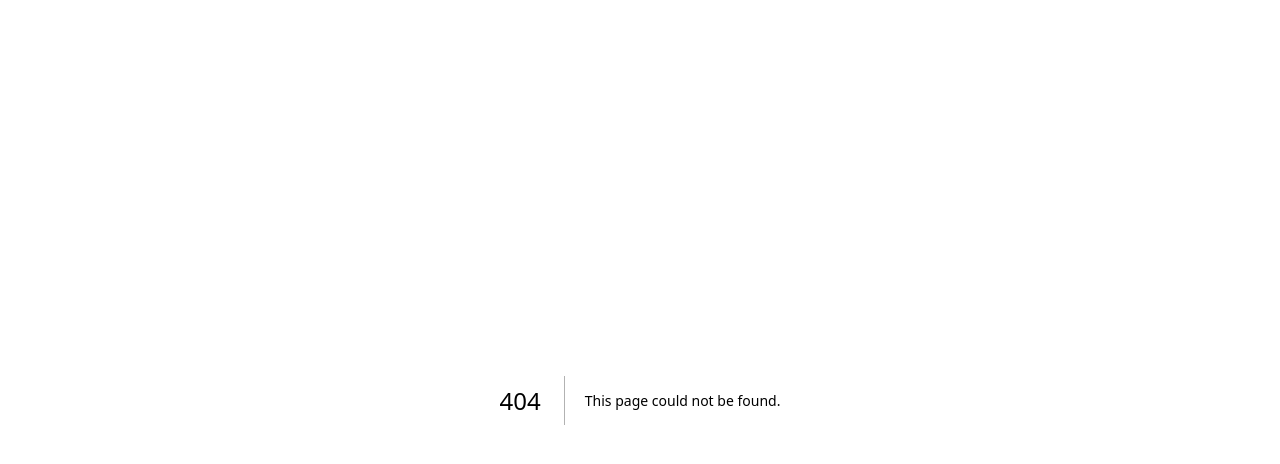
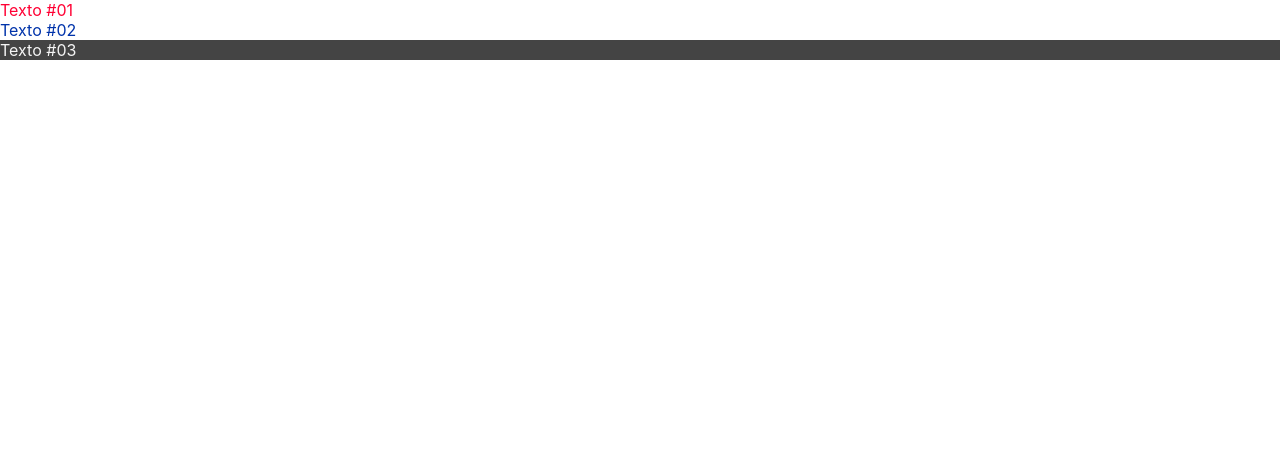
Before and after one commit to DiogoKenway/curso-nextjs, a Next.js app: page /css/integracao1 in a window 1280 px wide. Before the commit this address had no page. Shown: the top 464 px of the page. Built offline with nearby package versions, Linux system fonts and the light colour scheme.

Commit message:
integration with css in NextJs

```diff
--- a/pages/_app.jsx
+++ b/pages/_app.jsx
@@ -1,4 +1,5 @@
 import '../styles/globals.css'
+import "../pages/css/integracao1.css";
 
 function MyApp({ Component, pageProps }) {
   return <Component {...pageProps} />
--- a/pages/basico/jsx2.jsx
+++ b/pages/basico/jsx2.jsx
@@ -1,7 +1,7 @@
 export default function Jsx2() {
     const conteudo = (
         <div>
-            <h1>JSX #02</h1>
+            <h1 className="vermelho">JSX #02</h1>
         </div>
     );
 
--- /dev/null
+++ b/pages/css/integracao1.css
@@ -0,0 +1,13 @@
+.integracao1 .vermelho {
+    color: #F03;
+}
+
+
+.integracao1 .azul {
+    color: #03A;
+}
+
+.integracao1 .branco {
+    background: #444;
+    color: whitesmoke;
+}
--- /dev/null
+++ b/pages/css/integracao1.jsx
@@ -0,0 +1,12 @@
+// Não posso importar aqui!
+// O import foi feito dentro de _app.jsx;
+
+export default function integracao() {
+    return (
+        <div className="integracao1">
+            <div className="vermelho">Texto #01</div>
+            <div className="azul">Texto #02</div>
+            <div className="branco">Texto #03</div>
+        </div>
+    )
+}
```
